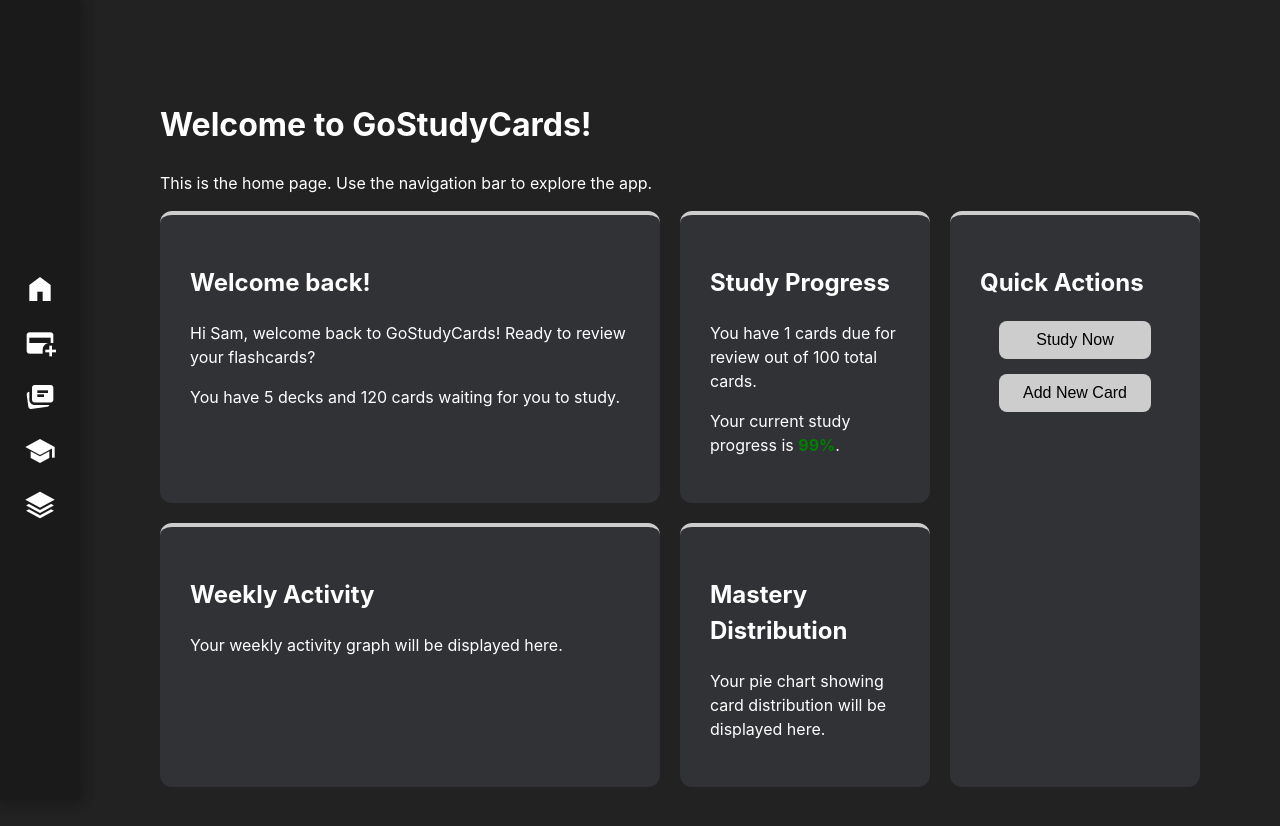
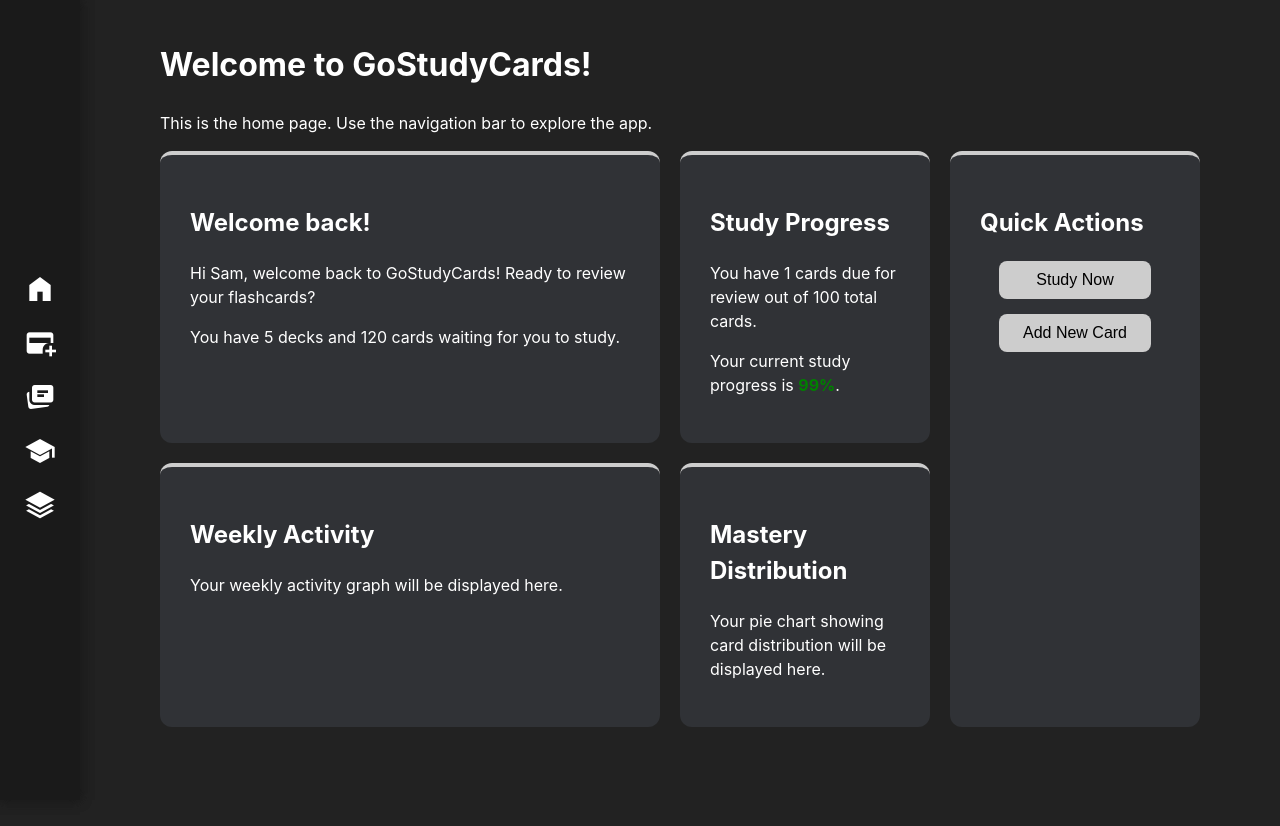
Before and after one commit to 18barbers2/gostudycards, a React (Vite) app in the folder frontend/: page / in a window 1280 px wide. Shown: the top 826 px of the page. Built offline with nearby package versions, Linux system fonts and the light colour scheme.

Commit message:
style: updated padding for the top of all layouts

```diff
--- a/frontend/src/components/Layout/Layout.css
+++ b/frontend/src/components/Layout/Layout.css
@@ -30,6 +30,7 @@
 .main-content {
     margin-left: 80px;
     padding: 80px; /** Adjust for the fixed navbar height **/
+    padding-top: 20px; /** Adjust for the fixed navbar height **/
     flex: 1;
     overflow-y: auto;
 }
```
